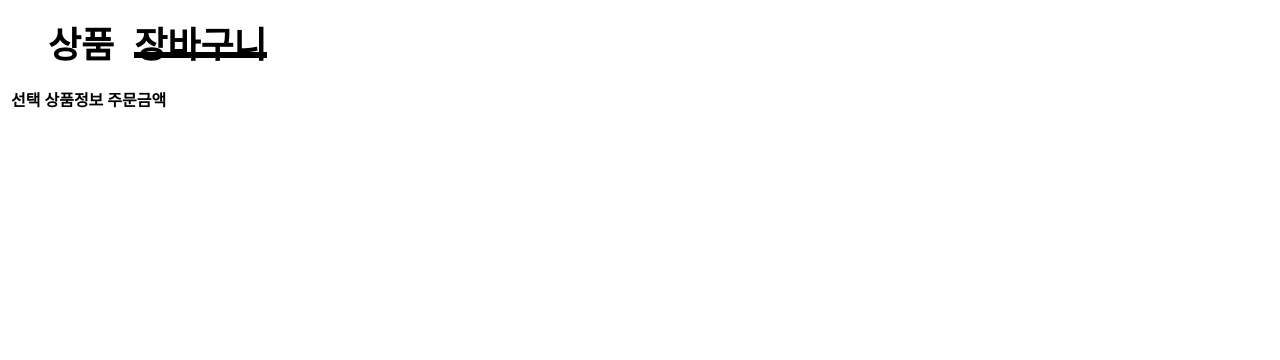
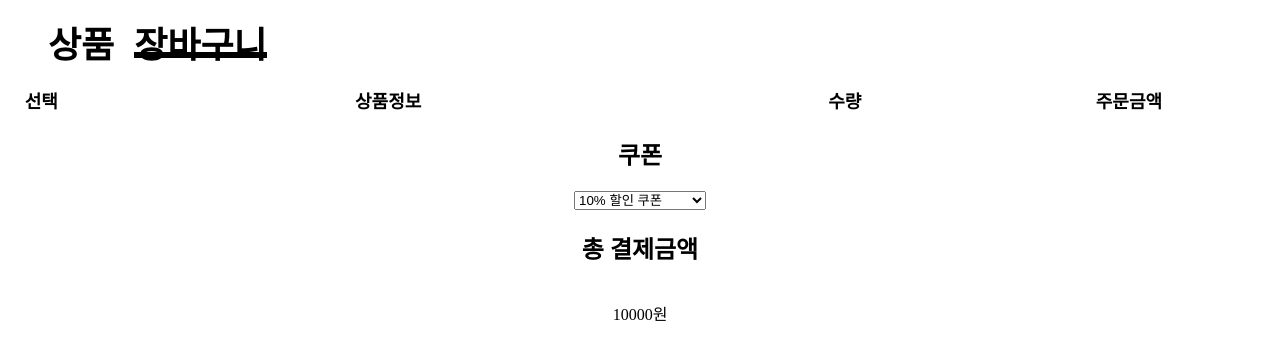
Before and after one commit to kjhwert/shopping, a React (Create React App) app: page /cart in a window 1280 px wide. Shown: the top 360 px of the page. Built offline with nearby package versions, Linux system fonts and the light colour scheme.

Commit message:
feat: 장바구니 페이지 마크업 & 쿠폰 API 호출을 위한 queries 구성

```diff
--- /dev/null
+++ b/src/apis/coupons/queries.ts
@@ -0,0 +1,7 @@
+import { ApiQuery } from "../ApiQuery";
+import { getCoupons } from "./index";
+
+export const getCouponsQuery: ApiQuery<typeof getCoupons> = (...params) => ({
+  queryFn: () => getCoupons(...params),
+  queryKey: ["coupons", ...params],
+});
--- a/src/pages/cart/index.tsx
+++ b/src/pages/cart/index.tsx
@@ -1,34 +1,70 @@
 import useCart from "../../stores/cart";
+import * as S from "./styles";
+import { getCouponsQuery } from "../../apis/coupons/queries";
+import { useQuery } from "@tanstack/react-query";
 
 const Cart = () => {
+  const { data: coupons } = useQuery({
+    ...getCouponsQuery(),
+  });
+
   const { cartsAsArray } = useCart();
 
   return (
-    <div>
-      <table>
+    <S.Layout>
+      <S.Table>
         <thead>
           <tr>
-            <th>선택</th>
-            <th>상품정보</th>
-            <th>주문금액</th>
+            <S.HeaderColumnCheckbox>선택</S.HeaderColumnCheckbox>
+            <S.HeaderColumnProduct>상품정보</S.HeaderColumnProduct>
+            <S.HeaderColumn>수량</S.HeaderColumn>
+            <S.HeaderColumn>주문금액</S.HeaderColumn>
           </tr>
         </thead>
         <tbody>
-          {cartsAsArray.map((product) => (
+          {cartsAsArray.map((product, index) => (
             <tr key={product.item_no}>
               <td>
-                <input type="checkbox" />
+                <S.BodyColumn>
+                  <input type="checkbox" />
+                </S.BodyColumn>
               </td>
               <td>
-                <img src={product.detail_image_url} alt="" />
-                <div>{product.item_name}</div>
+                <S.BodyColumnProduct>
+                  <S.Image src={product.detail_image_url} alt="상품 이미지" />
+                  <div>{product.item_name}</div>
+                  <button>remove</button>
+                </S.BodyColumnProduct>
               </td>
-              <td>{product.price}</td>
+              <td>
+                <S.BodyColumn>
+                  <input type="number" />
+                </S.BodyColumn>
+              </td>
+              <td>
+                <S.BodyColumnPrice>
+                  <span>{product.price.toLocaleString()}</span>
+                </S.BodyColumnPrice>
+              </td>
             </tr>
           ))}
         </tbody>
-      </table>
-    </div>
+      </S.Table>
+      <S.Section>
+        <h1>쿠폰</h1>
+        <select>
+          {coupons?.map((coupon) => (
+            <option key={`coupon-option-${coupon.title}`}>
+              {coupon.title}
+            </option>
+          ))}
+        </select>
+      </S.Section>
+      <S.Section>
+        <h1>총 결제금액</h1>
+        <p>10000원</p>
+      </S.Section>
+    </S.Layout>
   );
 };
 
--- /dev/null
+++ b/src/pages/cart/styles.ts
@@ -0,0 +1,49 @@
+import styled from "@emotion/styled";
+
+export const Layout = styled.main``;
+
+export const Table = styled.table`
+  width: 100%;
+`;
+
+export const HeaderColumn = styled.th`
+  width: 200px;
+  font-size: 18px;
+`;
+
+export const HeaderColumnCheckbox = styled(HeaderColumn)`
+  width: 5%;
+`;
+
+export const HeaderColumnProduct = styled(HeaderColumn)`
+  width: 50%;
+`;
+
+export const Image = styled.img`
+  width: 110px;
+  height: 110px;
+`;
+
+export const BodyColumn = styled.div`
+  display: flex;
+  align-items: center;
+  justify-content: center;
+`;
+
+export const BodyColumnProduct = styled(BodyColumn)`
+  justify-content: flex-start;
+  gap: 10px;
+`;
+
+export const BodyColumnPrice = styled(BodyColumn)`
+  display: flex;
+  flex-direction: column;
+`;
+
+export const Section = styled.section`
+  width: 100%;
+  display: flex;
+  align-items: center;
+  justify-content: center;
+  flex-direction: column;
+`;
```
